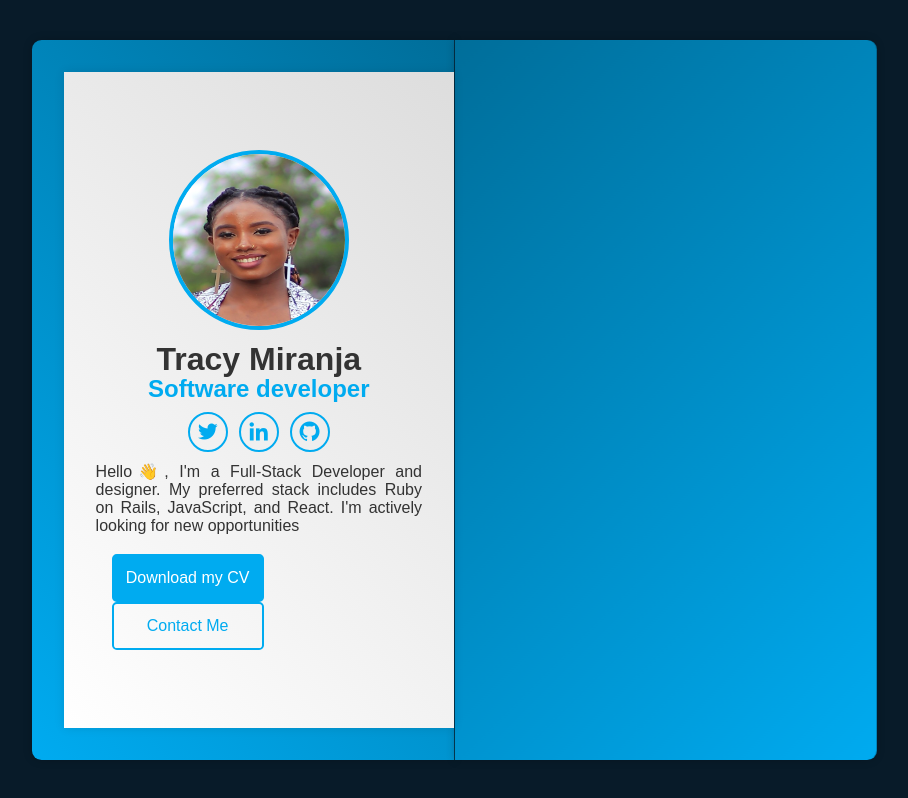
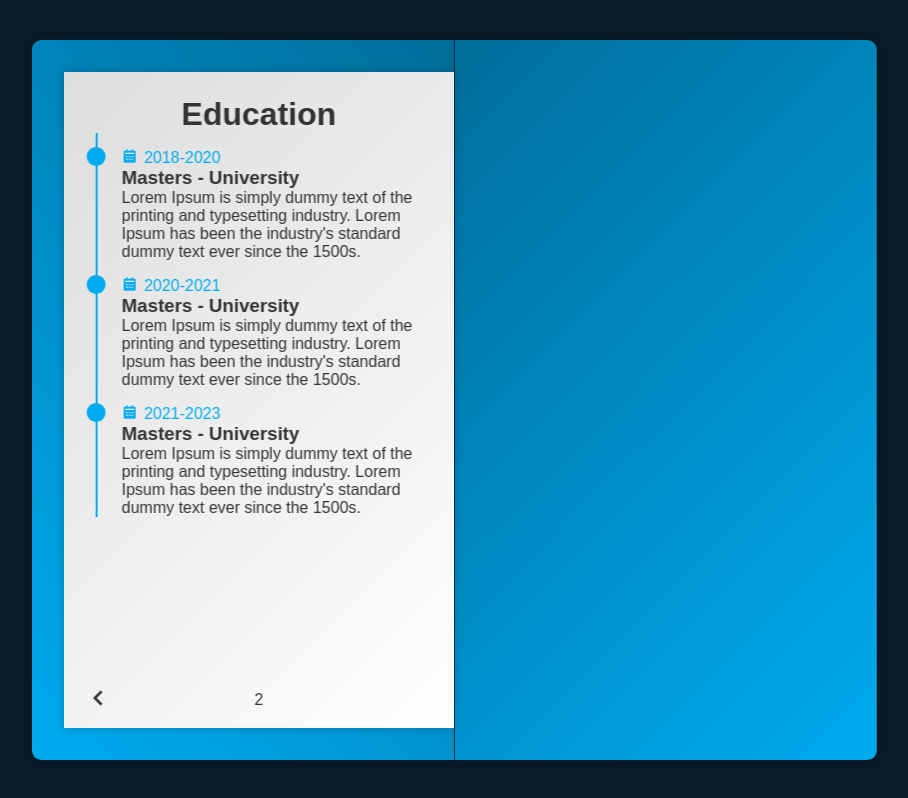
Before and after one commit to Tracy-miranja/3d-portfolio, a plain HTML site: page index.html in a window 1280 px wide. Shown: the whole page, without its empty margins (186-1094 px from the left). Drawn offline with nearby package versions, Linux system fonts and the light colour scheme.

Commit message:
Add experience page

```diff
--- a/index.html
+++ b/index.html
@@ -1,15 +1,17 @@
 <!DOCTYPE html>
 <html lang="en">
   <head>
-    <meta charset="UTF-8">
-    <meta name="viewport" content="width=device-width, initial-scale=1.0">
+    <meta charset="UTF-8" />
+    <meta name="viewport" content="width=device-width, initial-scale=1.0" />
     <link rel="stylesheet" href="style.css" />
     <!--boxcons icons-->
-    <link href='https://unpkg.com/boxicons@2.1.4/css/boxicons.min.css' rel='stylesheet'>
+    <link
+      href="https://unpkg.com/boxicons@2.1.4/css/boxicons.min.css"
+      rel="stylesheet"
+    />
     <title>Document</title>
   </head>
   <body>
-
     <div class="wrapper">
       <div class="cover cover-left"></div>
       <div class="cover cover-right turn"></div>
@@ -22,20 +24,112 @@
             <h3>Software developer</h3>
 
             <div class="social-media">
-            <a href=""><i class='bx bxl-twitter'></i></a>
-            <a href=""><i class='bx bxl-linkedin' ></i></a>
-            <a href=""><i class='bx bxl-github' ></i></a>
+              <a href=""><i class="bx bxl-twitter"></i></a>
+              <a href=""><i class="bx bxl-linkedin"></i></a>
+              <a href=""><i class="bx bxl-github"></i></a>
             </div>
 
-       <p>Hello👋, I'm a Full-Stack Developer and designer.
-        My preferred stack includes Ruby on Rails, JavaScript,
-        and React. I'm actively looking for new opportunities</p>
+            <p>
+              Hello👋, I'm a Full-Stack Developer and designer. My preferred
+              stack includes Ruby on Rails, JavaScript, and React. I'm actively
+              looking for new opportunities
+            </p>
 
             <div class="btn-box">
               <a href="#" class="btn">Download my CV</a>
               <a href="#" class="btn contact-me">Contact Me</a>
             </div>
-
+          </div>
+        </div>
+        <!---page2-->
+        <div class="book-page page-right turn" id="turn-1">
+          <!--work experience-->
+          <div class="page-front">
+            <h1 class="title">Work Experience</h1>
+            <div class="workduc-box">
+              <div class="workduc-content">
+                <span class="year"
+                  ><i class="bx bxs-calendar"></i>2020-2021</span
+                >
+                <h3>Web developer - company</h3>
+                <p>
+                  Lorem Ipsum is simply dummy text of the printing and
+                  typesetting industry. Lorem Ipsum has been the industry's
+                  standard dummy text ever since the 1500s.
+                </p>
+              </div>
+              <div class="workduc-content">
+                <span class="year"
+                  ><i class="bx bxs-calendar"></i>2021-2022</span
+                >
+                <h3>Web developer - company</h3>
+                <p>
+                  Lorem Ipsum is simply dummy text of the printing and
+                  typesetting industry. Lorem Ipsum has been the industry's
+                  standard dummy text ever since the 1500s.
+                </p>
+              </div>
+              <div class="workduc-content">
+                <span class="year"
+                  ><i class="bx bxs-calendar"></i>2022-2023</span
+                >
+                <h3>Web developer - company</h3>
+                <p>
+                  Lorem Ipsum is simply dummy text of the printing and
+                  typesetting industry. Lorem Ipsum has been the industry's
+                  standard dummy text ever since the 1500s.
+                </p>
+              </div>
+            </div>
+            <span class="number-page">1</span>
+            <!--next number-btn-->
+            <span class="nextpev-btn" data-page="turn-1">
+              <i class="bx bx-chevron-right"></i>
+            </span>
+          </div>
+          <!--experience-->
+          <div class="page-back">
+            <h1 class="title">Education</h1>
+            <div class="workduc-box">
+              <div class="workduc-content">
+                <span class="year"
+                  ><i class="bx bxs-calendar"></i>2018-2020</span
+                >
+                <h3>Masters - University</h3>
+                <p>
+                  Lorem Ipsum is simply dummy text of the printing and
+                  typesetting industry. Lorem Ipsum has been the industry's
+                  standard dummy text ever since the 1500s.
+                </p>
+              </div>
+              <div class="workduc-content">
+                <span class="year"
+                  ><i class="bx bxs-calendar"></i>2020-2021</span
+                >
+                <h3>Masters - University</h3>
+                <p>
+                  Lorem Ipsum is simply dummy text of the printing and
+                  typesetting industry. Lorem Ipsum has been the industry's
+                  standard dummy text ever since the 1500s.
+                </p>
+              </div>
+              <div class="workduc-content">
+                <span class="year"
+                  ><i class="bx bxs-calendar"></i>2021-2023</span
+                >
+                <h3>Masters - University</h3>
+                <p>
+                  Lorem Ipsum is simply dummy text of the printing and
+                  typesetting industry. Lorem Ipsum has been the industry's
+                  standard dummy text ever since the 1500s.
+                </p>
+              </div>
+            </div>
+            <span class="number-page">2</span>
+            <!--next number-btn-->
+            <span class="nextpev-btn back" data-page="turn-1">
+              <i class="bx bx-chevron-left"></i>
+            </span>
           </div>
         </div>
       </div>
--- a/style.css
+++ b/style.css
@@ -1,26 +1,26 @@
-*{
+* {
   margin: 0;
   padding: 0;
   box-sizing: border-box;
   text-decoration: none;
   border: none;
   outline: none;
-    font-family:"poppins", sans-serif;
+  font-family: "poppins", sans-serif;
 }
 
-:root{
+:root {
   --bg-color: #081b29;
   --main-color: #00abf0;
-    --text-color:#333;
-    --second-text-color:#555;
-    --white-color:#fff;
-    --cover-color:linear-gradient(45deg, #00abf0,#006e9a);
-    --pages-color:linear-gradient(45deg, #fff,#ddd);
-    --border: .125rem solid #00abf0;
-    --box-shadow:0 0 0.6rem rgba(0,0,0, .2);
+  --text-color: #333;
+  --second-text-color: #555;
+  --white-color: #fff;
+  --cover-color: linear-gradient(45deg, #00abf0, #006e9a);
+  --pages-color: linear-gradient(45deg, #fff, #ddd);
+  --border: 0.125rem solid #00abf0;
+  --box-shadow: 0 0 0.6rem rgba(0, 0, 0, 0.2);
 }
 
-body{
+body {
   display: flex;
   justify-content: center;
   align-items: center;
@@ -29,54 +29,53 @@ body{
   color: var(--text-color);
 }
 
-.wrapper{
+.wrapper {
   position: relative;
-    width:66%;
-    height:45rem;
+  width: 66%;
+  height: 45rem;
   align-self: center;
   padding: 2rem;
   /* background-color: red; */
 }
 
-.cover{
+.cover {
   position: absolute;
-top:0;
+  top: 0;
   left: 0;
   width: 50%;
   height: 100%;
-background: var(--cover-color) ;
+  background: var(--cover-color);
   box-shadow: var(--box-shadow);
-border-top-left-radius: .6rem;
-border-bottom-left-radius: .6rem;
+  border-top-left-radius: 0.6rem;
+  border-bottom-left-radius: 0.6rem;
   transform-origin: right;
 }
 
-.cover-left{
+.cover-left {
   z-index: -1;
 }
 
-.cover.cover-right.turn{
+.cover.cover-right.turn {
   transform: rotateY(180deg);
 }
 
-.book{
+.book {
   position: relative;
   width: 100%;
   height: 100%;
   display: flex;
-
 }
 
-.book .book-page{
+.book .book-page {
   position: absolute;
   width: 50%;
   height: 100%;
   background: var(--pages-color);
-    box-shadow: 0 0 .6rem rgba(0,0,0, .1);
+  box-shadow: 0 0 0.6rem rgba(0, 0, 0, 0.1);
   display: flex;
   padding: 2rem;
 }
-.profile-page{
+.profile-page {
   display: flex;
   flex-direction: column;
   justify-content: center;
@@ -84,34 +83,34 @@ transform-origin: right;
   /* background: seagreen; */
 }
 
-.profile-page img{
+.profile-page img {
   width: 180px;
   height: 180px;
   border-radius: 50%;
-    border: .25rem solid var(--main-color);
-    margin-bottom: .8rem;
+  border: 0.25rem solid var(--main-color);
+  margin-bottom: 0.8rem;
 }
 
-.profile-page h1{
+.profile-page h1 {
   font-size: 2rem;
   line-height: 1;
 }
 
-.profile-page h3{
+.profile-page h3 {
   font-size: 1.5rem;
   text-align: center;
   color: var(--main-color);
 }
 
-.profile-page .social-media{
-    margin: .6rem 0.8rem;
+.profile-page .social-media {
+  margin: 0.6rem 0.8rem;
 }
 
-.profile-page .social-media a{
+.profile-page .social-media a {
   display: inline-flex;
   justify-content: center;
   align-items: center;
-    margin: 0 .2rem;
+  margin: 0 0.2rem;
   width: 2.5rem;
   height: 2.5rem;
   background: transparent;
@@ -122,15 +121,15 @@ transform-origin: right;
   transition: 0.5s ease-in-out;
 }
 
-.profile-page .social-media a:hover{
+.profile-page .social-media a:hover {
   background: var(--main-color);
   color: var(--white-color);
 }
-.profile-page p{
+.profile-page p {
   text-align: justify;
 }
 
-.btn{
+.btn {
   display: inline-flex;
   width: 9.5rem;
   height: 3rem;
@@ -142,26 +141,118 @@ transform-origin: right;
   font-size: 1rem;
   color: var(--white-color);
   font-weight: 500;
-    margin:0 1rem;
+  margin: 0 1rem;
   transition: 0.2sec ease-in-out;
 }
 
-.btn:hover{
+.btn:hover {
   background: transparent;
   color: var(--main-color);
-
 }
-.btn-box{
+.btn-box {
   margin-top: 1.2rem;
 }
 
-.btn-box .btn:nth-child(2){
+.btn-box .btn:nth-child(2) {
   background: transparent;
   color: var(--main-color);
-
 }
 
-.btn-box .btn:nth-child(2):hover{
-    background:var(--main-color);
+.btn-box .btn:nth-child(2):hover {
+  background: var(--main-color);
   color: var(--white-color);
 }
+
+.book-page.page-right {
+  position: absolute;
+  right: 0;
+  transform-style: preserve-3d;
+  font-family: "poppins", sans-serif;
+  transform-origin: left;
+}
+
+.book-page.page-right.turn {
+  transform: rotateY(-180deg);
+}
+.book-page.page-right h1 {
+  text-align: center;
+}
+
+.book-page .page-front,
+.book-page .page-back {
+  position: absolute;
+  top: 0;
+  left: 0;
+  width: 100%;
+  height: 100%;
+  background-color: var(--pages-color);
+  padding: 1.5rem 2rem;
+}
+
+.workduc-box {
+  border-left: var(--border);
+}
+
+.workduc-box .workduc-content {
+  position: relative;
+  padding-left: 1.5rem;
+  /* margin-bottom: 1.2rem; */
+}
+
+.workduc-box .workduc-content::before {
+  content: "";
+  position: absolute;
+  top: 14px;
+  left: -0.7rem;
+  width: 1.2rem;
+  height: 1.2rem;
+  background: var(--main-color);
+  border-radius: 50%;
+}
+
+.book-page .page-front {
+  transform: rotateY(0deg) translateZ(1px);
+}
+
+.book-page .page-back {
+  transform: rotateY(180deg) translateZ(1px);
+}
+
+.workduc-content .year {
+  color: var(--main-color);
+}
+
+.workduc-content .year i {
+  margin-right: 0.4rem;
+  margin-top: 15px;
+}
+
+.number-page {
+  position: absolute;
+  bottom: 1.2rem;
+  left: 50%;
+  transform: translateX(-50%);
+}
+
+.nextpev-btn {
+  position: absolute;
+  cursor: pointer;
+  bottom: 0.9rem;
+  right: 1.2rem;
+  width: 2rem;
+  height: 2rem;
+  font-size: 2rem;
+  color: var(--text-color);
+  display: inline-flex;
+  justify-content: center;
+  align-items: center;
+  transition: 0.5s ease-in;
+}
+
+.nextpev-btn:hover {
+  color: var(--main-color);
+}
+
+.nextpev-btn.back {
+  left: 1.2rem;
+}
```
Lines whose indentation alone changed are shown as unchanged.
